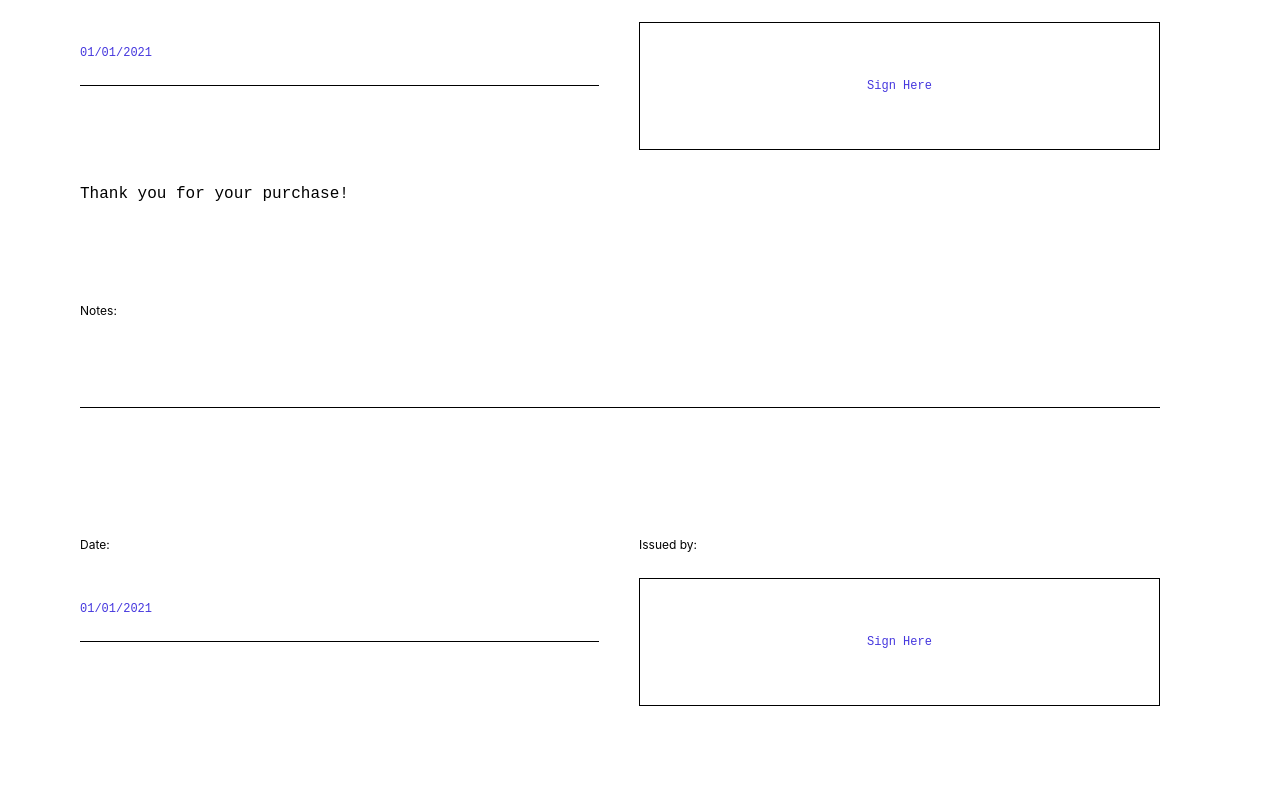
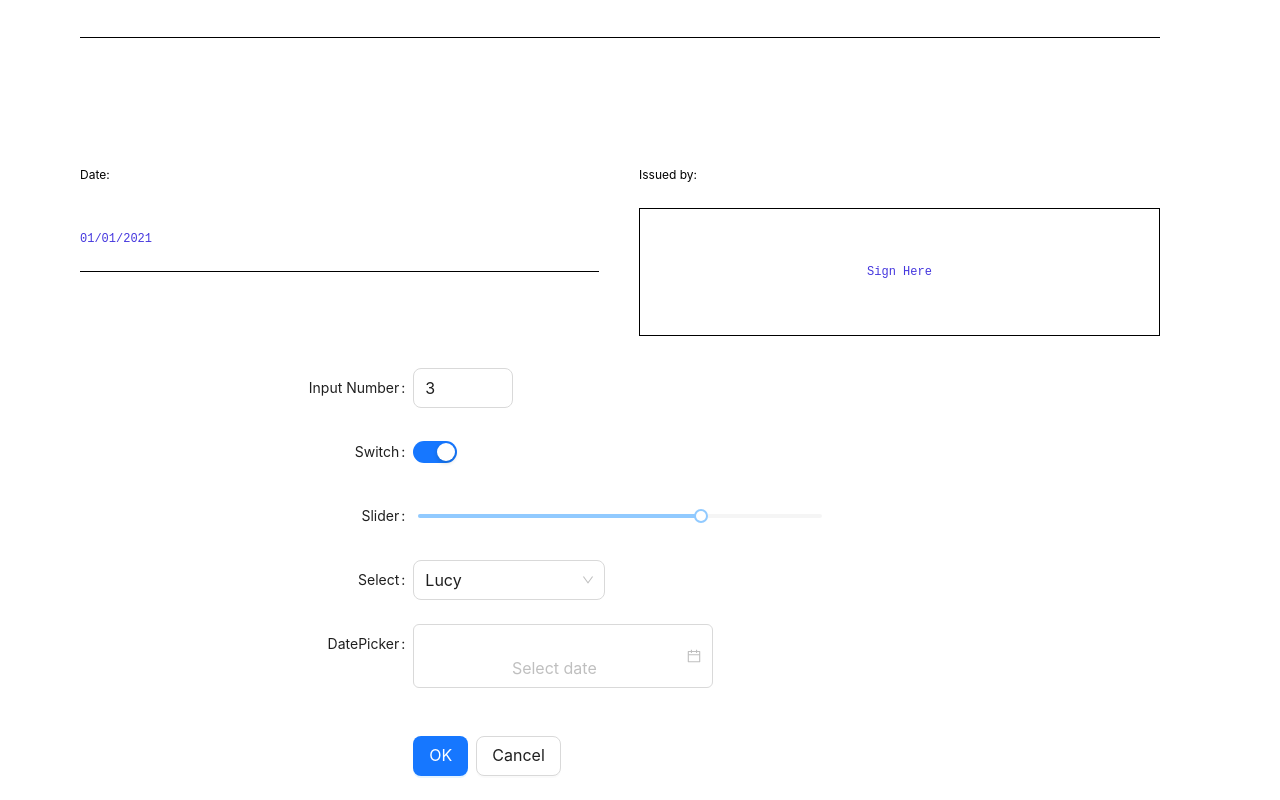
Before and after one commit to noppadolraksasiripong/test, a Next.js app: page / in a window 1280 px wide. Shown: the part 5529-6329 px from the top of the page. Before the commit the page ends 6267 px from the top, so only its background shows below. Built offline with nearby package versions, Linux system fonts and the light colour scheme.

Commit message:
add antD

```diff
--- /dev/null
+++ b/components/AntdComponent.tsx
@@ -0,0 +1,87 @@
+import {
+  Button,
+  DatePicker,
+  DatePickerProps,
+  Form,
+  InputNumber,
+  Select,
+  Slider,
+  Switch,
+} from 'antd'
+const FormItem = Form.Item
+const content = {
+  marginTop: '100px',
+}
+const AntdComponent = () => {
+  const onDatePickerChange: DatePickerProps['onChange'] = (
+    date,
+    dateString
+  ) => {
+    console.log(date, dateString)
+  }
+  return (
+    <div>
+      <Form
+        layout="horizontal"
+        size={'large'}
+        labelCol={{ span: 8 }}
+        wrapperCol={{ span: 8 }}
+      >
+        <FormItem label="Input Number">
+          <InputNumber
+            min={1}
+            max={10}
+            style={{ width: 100 }}
+            defaultValue={3}
+            name="inputNumber"
+          />
+        </FormItem>
+
+        <FormItem label="Switch">
+          <Switch defaultChecked />
+        </FormItem>
+
+        <FormItem label="Slider">
+          <Slider defaultValue={70} />
+        </FormItem>
+
+        <FormItem label="Select">
+          <Select
+            defaultValue="lucy"
+            style={{ width: 192 }}
+            options={[
+              {
+                value: 'jack',
+                label: 'Jack',
+              },
+              {
+                value: 'lucy',
+                label: 'Lucy',
+              },
+              {
+                value: 'disabled',
+                disabled: true,
+                label: 'Disabled',
+              },
+              {
+                value: 'Yiminghe',
+                label: 'yiminghe',
+              },
+            ]}
+          />
+        </FormItem>
+
+        <FormItem label="DatePicker">
+          <DatePicker showTime onChange={onDatePickerChange} />
+        </FormItem>
+        <FormItem style={{ marginTop: 48 }} wrapperCol={{ offset: 8 }}>
+          <Button type="primary" htmlType="submit">
+            OK
+          </Button>
+          <Button style={{ marginLeft: 8 }}>Cancel</Button>
+        </FormItem>
+      </Form>
+    </div>
+  )
+}
+export default AntdComponent
--- a/components/BarChart.tsx
+++ b/components/BarChart.tsx
@@ -22,7 +22,7 @@ const BarChart = () => {
     }]
   }]
   return (
-    <Chart options={options} series={series}></Chart>
+    <Chart options={options} series={series} width={500} height={400}></Chart>
   )
 }
 export default memo(BarChart)
--- a/components/ComponentToPrint.tsx
+++ b/components/ComponentToPrint.tsx
@@ -3,6 +3,7 @@ import Table from './Table'
 
 import dynamic from 'next/dynamic'
 import BarChart from './BarChart'
+import AntdComponent from './AntdComponent'
 
 const ComponentToPrint = forwardRef<HTMLDivElement>((props, ref) => {
 
@@ -816,9 +817,8 @@ const ComponentToPrint = forwardRef<HTMLDivElement>((props, ref) => {
           </div>
         </div>
       </div>
+      <AntdComponent />
     </div>
-    // <div ref={ref} id="invoice">
-    // </div>
   )
 })
 ComponentToPrint.displayName = "ComponentToPrint"
--- a/package.json
+++ b/package.json
@@ -12,6 +12,7 @@
     "@types/node": "18.15.12",
     "@types/react": "18.0.37",
     "@types/react-dom": "18.0.11",
+    "antd": "^5.4.4",
     "apexcharts": "^3.39.0",
     "autoprefixer": "10.4.14",
     "eslint": "8.38.0",
```
Also changed, not shown: pages/index.tsx (+1 -106 lines), 1 other file (tests, documents, lock files or other folders).
